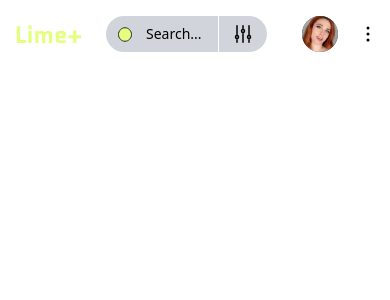
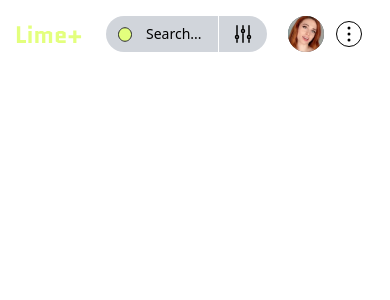
Before and after one commit to n-vh/lime, a React (Vite) app in the folder front/: page / in a window 390 px wide. Shown: the top 300 px of the page. Built offline with nearby package versions, Linux system fonts and the light colour scheme.

Commit message:
add kebab menu

```diff
--- a/front/src/components/Navbar.tsx
+++ b/front/src/components/Navbar.tsx
@@ -74,7 +74,7 @@ export function Navbar() {
           </div>
           <input
             type="text"
-            id="search-navbar"
+            id="filter-navbar"
             className=" block w-5 rounded-r-full border-yellow-600 bg-gray-300 p-2 pl-10 text-sm text-black placeholder-black dark:text-black"
             placeholder="Search..."
           />
@@ -102,14 +102,14 @@ export function Navbar() {
             id="user-dropdown"
           >
             <div className="px-4 py-3">
-              <span className="block text-sm dark:text-white">Username</span>
+              <span className="block text-sm dark:text-[#e3ff7d]">Username</span>
               <span className="block truncate text-sm font-medium dark:text-gray-400"></span>
             </div>
             <ul className="py-2" aria-labelledby="user-menu-button">
               <li>
                 <a
                   href="#"
-                  className="block px-4 py-2 text-sm hover:bg-gray-100 dark:text-gray-200 dark:hover:bg-gray-600 dark:hover:text-white"
+                  className="block px-4 py-2 text-sm hover:bg-gray-100 dark:text-black dark:hover:bg-gray-200 dark:hover:text-black"
                 >
                   Dashboard
                 </a>
@@ -117,7 +117,7 @@ export function Navbar() {
               <li>
                 <a
                   href="#"
-                  className="block px-4 py-2 text-sm hover:bg-gray-100 dark:text-gray-200 dark:hover:bg-gray-600 dark:hover:text-white"
+                  className="block px-4 py-2 text-sm hover:bg-gray-100 dark:text-black dark:hover:bg-gray-200 dark:hover:text-black"
                 >
                   Settings
                 </a>
@@ -125,7 +125,7 @@ export function Navbar() {
               <li>
                 <a
                   href="#"
-                  className="block px-4 py-2 text-sm hover:bg-gray-100 dark:text-gray-200 dark:hover:bg-gray-600 dark:hover:text-white"
+                  className="block px-4 py-2 text-sm hover:bg-gray-100 dark:text-black dark:hover:bg-gray-200 dark:hover:text-black"
                 >
                   Sign out
                 </a>
@@ -133,11 +133,21 @@ export function Navbar() {
             </ul>
           </div>
         </div>
-        <div className="flex items-center border-black hover:border">
+
+        <div className="flex items-center md:hidden">
+          <button
+            type="button"
+            className="mr-3 flex rounded-full border border-black md:mr-0"
+            id="user-menu-button"
+            aria-expanded="false"
+            data-dropdown-toggle="user-dropdown"
+            data-dropdown-placement="bottom"
+          >
+            <span className="sr-only">Open user menu</span>
             <svg
               xmlns="http://www.w3.org/2000/svg"
               fill="none"
-            viewBox="0 0 12 24"
+              viewBox="0 0 24 24"
               stroke-width="1.5"
               stroke="currentColor"
               className="h-6 w-6"
@@ -148,6 +158,43 @@ export function Navbar() {
                 d="M12 6.75a.75.75 0 110-1.5.75.75 0 010 1.5zM12 12.75a.75.75 0 110-1.5.75.75 0 010 1.5zM12 18.75a.75.75 0 110-1.5.75.75 0 010 1.5z"
               />
             </svg>
+          </button>
+
+          <div
+            className="z-50 my-4 hidden list-none divide-solid rounded-md dark:divide-gray-400 dark:bg-gray-400"
+            id="user-dropdown"
+          >
+            <div className="px-4 py-3">
+              <span className="block text-sm dark:text-[#e3ff7d]">Username</span>
+              <span className="block truncate text-sm font-medium dark:text-gray-400"></span>
+            </div>
+            <ul className="py-2" aria-labelledby="user-menu-button">
+              <li>
+                <a
+                  href="#"
+                  className="block px-4 py-2 text-sm hover:bg-gray-100 dark:text-black dark:hover:bg-gray-200 dark:hover:text-black"
+                >
+                  Dashboard
+                </a>
+              </li>
+              <li>
+                <a
+                  href="#"
+                  className="block px-4 py-2 text-sm hover:bg-gray-100 dark:text-black dark:hover:bg-gray-200 dark:hover:text-black"
+                >
+                  Settings
+                </a>
+              </li>
+              <li>
+                <a
+                  href="#"
+                  className="block px-4 py-2 text-sm hover:bg-gray-100 dark:text-black dark:hover:bg-gray-200 dark:hover:text-black"
+                >
+                  Sign out
+                </a>
+              </li>
+            </ul>
+          </div>
         </div>
       </div>
     </nav>
```
Lines whose indentation alone changed are shown as unchanged.
